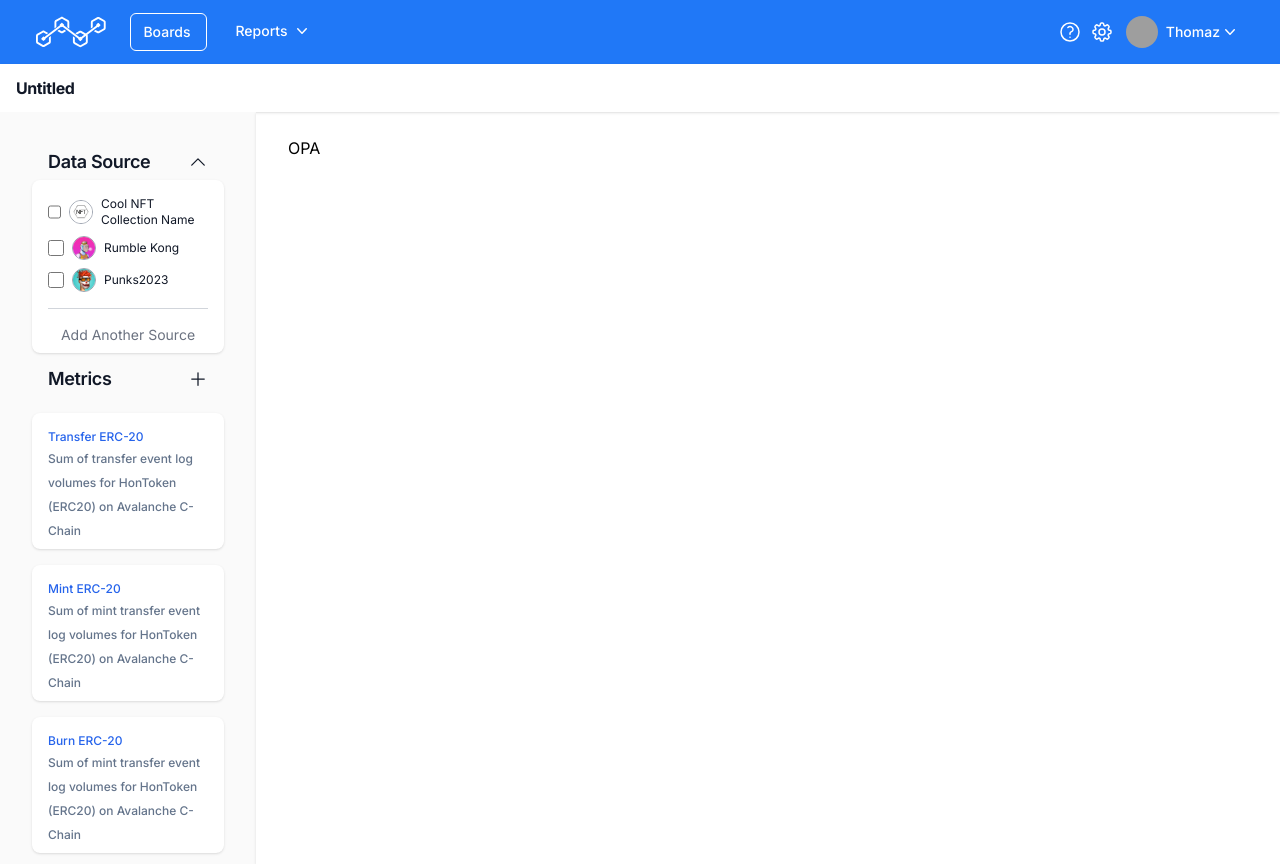
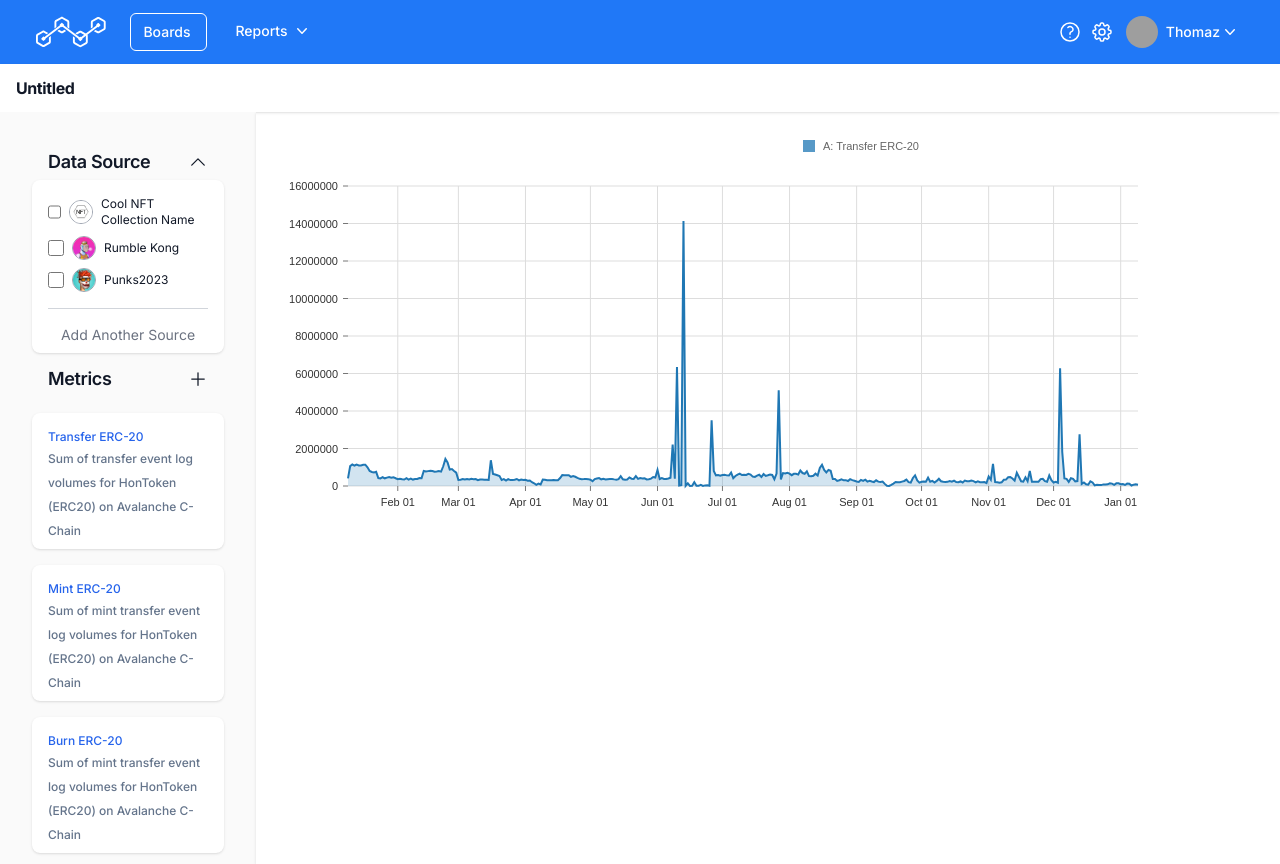
Before and after one commit to thomazjb/chainskope-chart-page, a Next.js app: page /Boards in a window 1280 px wide. Built offline with nearby package versions, Linux system fonts and the light colour scheme; grey boxes are pictures that could not be loaded.

Commit message:
implementing charts

```diff
--- a/src/components/LineChart.tsx
+++ b/src/components/LineChart.tsx
@@ -10,7 +10,7 @@ const LineChart = ({ data }:any) => {
         margin={{ top: 50, right: 110, bottom: 50, left: 60 }}
         xScale={{ type: 'time', format: '%Y-%m-%d' }}
         yScale={{ type: 'linear', min: 'auto', max: 'auto', stacked: false, reverse: false }}
-        curve="monotoneX"
+        curve="linear"
         axisTop={null}
         axisRight={null}
         axisBottom={{
@@ -31,21 +31,22 @@ const LineChart = ({ data }:any) => {
         pointLabel="y"
         pointLabelYOffset={-12}
         enableArea={true}
+        enablePoints={false}
         useMesh={true}
         legends={[
           {
-            anchor: 'bottom-right',
-            direction: 'column',
+            anchor: 'top',
+            direction: 'row',
             justify: false,
             translateX: 100,
-            translateY: 0,
+            translateY: -50,
             itemsSpacing: 0,
             itemDirection: 'left-to-right',
             itemWidth: 80,
             itemHeight: 20,
             itemOpacity: 0.75,
             symbolSize: 12,
-            symbolShape: 'circle',
+            symbolShape: 'square',
             symbolBorderColor: 'rgba(0, 0, 0, .5)',
             effects: [
               {
--- a/src/pages/Boards.tsx
+++ b/src/pages/Boards.tsx
@@ -1,9 +1,11 @@
 "use client"
 import React from 'react';
 import dynamic from 'next/dynamic'
-import LineChart from '@/components/LineChart';
+import { ResponsiveLine } from '@nivo/line';
 import  metricsData from '@/utils/metricsData' ;
 import  contractsData from '@/utils/contractsData'
+import  chartsData from '@/utils/chartsData'
+import LineChart from '@/components/LineChart';
 import { Disclosure } from '@headlessui/react'
 import { ChevronRightIcon, ChevronDownIcon, PlusIcon } from '@heroicons/react/24/outline'
 import { DotsItem } from '@nivo/core';
@@ -18,6 +20,22 @@ function classNames(...classes: string[]) {
 }
 
 export default function Boards() {
+
+  const jsonData = chartsData;
+
+  const chartData =
+
+  [
+    {
+      id: 'A: Transfer ERC-20',
+      data: Object.entries(jsonData[0].data.series['A: Transfer ERC-20']).map(([timestamp, value]) => ({
+        x: new Date(parseInt(timestamp)),
+        y: value,
+      })),
+    }
+  ];
+
+
   return (
     <RootLayout>
 
@@ -118,11 +136,59 @@ export default function Boards() {
                         )}
                       </Disclosure>
                     </div>
+
+                    <div className='mt-2'>
+                      <Disclosure >
+                        {({ open }) => (
+                          <>
+                            <Disclosure.Button className="flex w-full justify-between rounded-lg px-4 py-2 text-left text-sm font-bold text-1 tracking-tight text-gray-900">
+                              <span className="text-gray-900 text-lg font-inter font-semibold leading-5 break-all">Filter</span>
+                              <PlusIcon
+                                className={`${open ? 'rotate-180 transform' : ''
+                                  } h-5 w-5 text-gray-900`}
+                              />
+                            </Disclosure.Button>
+
+                              <div className='mt-4'>
+                               <Disclosure.Panel className="px-4 pb-2 pt-4 text-md rounded-lg bg-white shadow py-2 text-gray-500 ">
+
+                              </Disclosure.Panel>
+                              </div>
+
+                          </>
+                        )}
+                      </Disclosure>
+                    </div>
+
+                    <div className='mt-2'>
+                      <Disclosure >
+                        {({ open }) => (
+                          <>
+                            <Disclosure.Button className="flex w-full justify-between rounded-lg px-4 py-2 text-left text-sm font-bold text-1 tracking-tight text-gray-900">
+                              <span className="text-gray-900 text-lg font-inter font-semibold leading-5 break-all">Breakdown</span>
+                              <PlusIcon
+                                className={`${open ? 'rotate-180 transform' : ''
+                                  } h-5 w-5 text-gray-900`}
+                              />
+                            </Disclosure.Button>
+
+                              <div className='mt-4'>
+                               <Disclosure.Panel className="px-4 pb-2 pt-4 text-md rounded-lg bg-white shadow py-2 text-gray-500 ">
+
+                              </Disclosure.Panel>
+                              </div>
+
+                          </>
+                        )}
+                      </Disclosure>
+                    </div>
                   </div>
                 </div>
               </div>
               <div className="w-4/5 max-w-7xl py-6 lg:px-8 h-full shadow">
-                <h1>OPA</h1>
+              <div style={{ height: '400px' }}>
+              <LineChart data={chartData} />
+    </div>
               </div>
             </div>
           </main>
--- a/src/utils/chartData.json
+++ b/src/utils/chartsData.js
@@ -1,5 +1,4 @@
-[
-    {
+const chartsData = [{
       "success": true,
       "data": {
         "date_selection": {
@@ -436,4 +435,5 @@
       },
       "errors": null
     }
-]
+  ]
+module.exports = chartsData;
```
